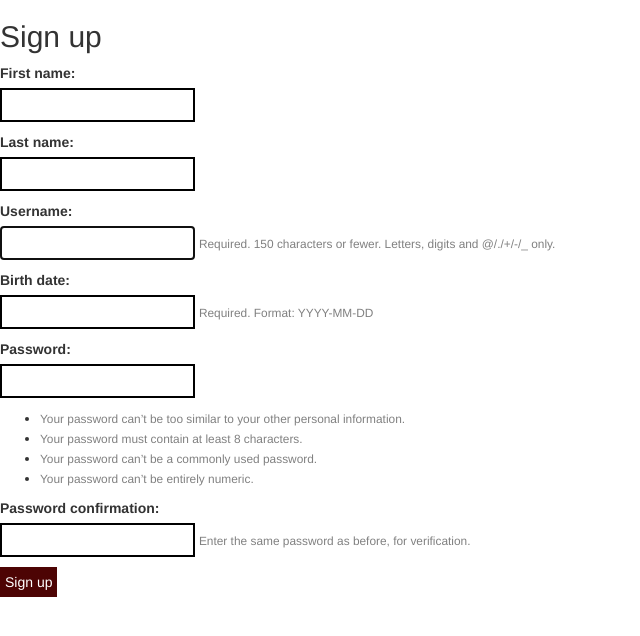
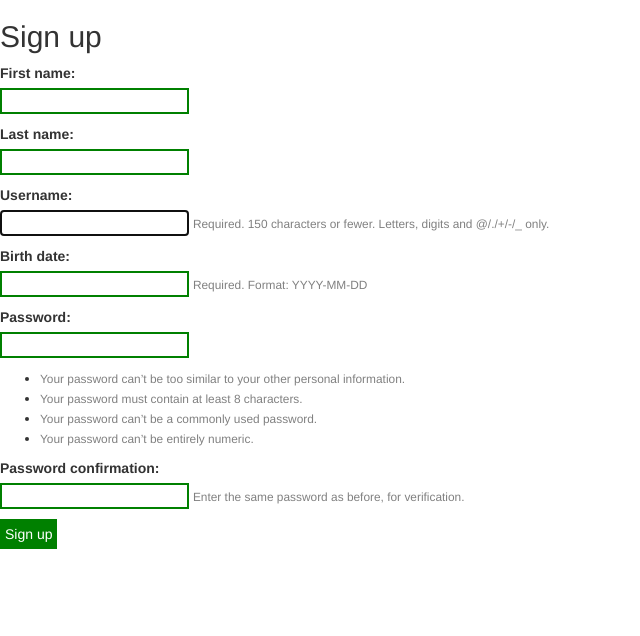
Before and after one commit to sidhbk08/Call-Break, a Django app: page /signup/ in a window 1280 px wide. Shown: the part 111-747 px from the top of the page, without its empty margins (0-640 px from the left). Run offline with Django 3.2, Linux system fonts and the light colour scheme; some libraries are stand-ins or nearby versions.

Commit message:
bs ab dikhne ka update hai

```diff
--- a/static/css/game.css
+++ b/static/css/game.css
@@ -1,13 +1,13 @@
-select, button, input {
+select, button {
 	color: white;
-	background-color: #4d0404;
+	background-color: green;
 	border: none;
 	padding: 5px 5px;
 }
 input {
 	background-color: white;
-	color: black;
-	border: black solid 2px;
+	color: green;
+	border: green solid 2px;
 	text-align: center;
 }
 .cardbut {
```
